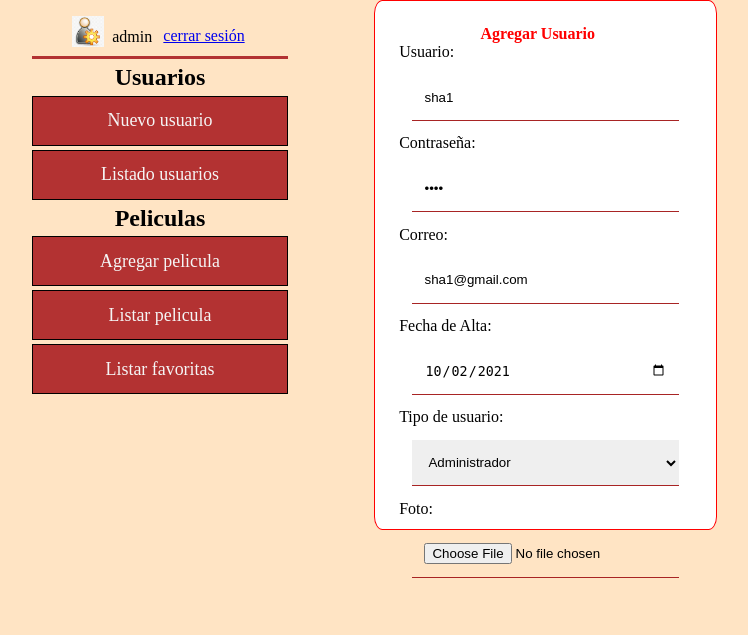
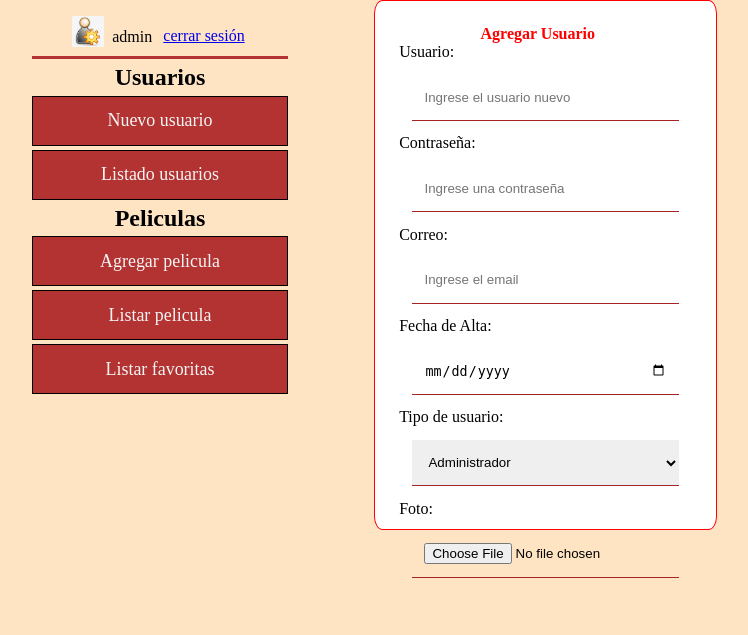
Before and after one commit to bobadillajuan/movies, a PHP site: page /php/usuario_alta.php in a window 1280 px wide. Shown: the top 635 px of the page, without its empty margins (0-748 px from the left). Run offline with PHP 8.4, Linux system fonts and the light colour scheme; a user stored in the database is signed in.

Commit message:
detalles del formulario

```diff
--- a/movies/php/usuario_alta.php
+++ b/movies/php/usuario_alta.php
@@ -18,19 +18,19 @@ if (!empty($_SESSION['usuario'])) {
         <h4>Agregar Usuario</h4>
 
     <label for="usu">Usuario:
-        <input type="text" name="usuario" id="usu"  placeholder="Ingrese el usuario nuevo" value="sha1">
+        <input type="text" name="usuario" id="usu"  placeholder="Ingrese el usuario nuevo">
     </label>
 
     <label for="cont">Contraseña:
-        <input type="password" name="contraseña" id="cont" value="1234">
+        <input type="password" name="contraseña" id="cont" placeholder="Ingrese una contraseña">
     </label>
 
     <label for="mail">Correo:
-        <input type="email" name="correo" id="mail"  placeholder="Ingrese el email" value="sha1@gmail.com">
+        <input type="email" name="correo" id="mail"  placeholder="Ingrese el email">
     </label>
 
     <label for="fechAlta">Fecha de Alta:
-        <input type="date" name="fechaAlta" id="fechAlta" value="2021-10-02">
+        <input type="date" name="fechaAlta" id="fechAlta">
     </label>
 
     <label for="tip">Tipo de usuario:
```
